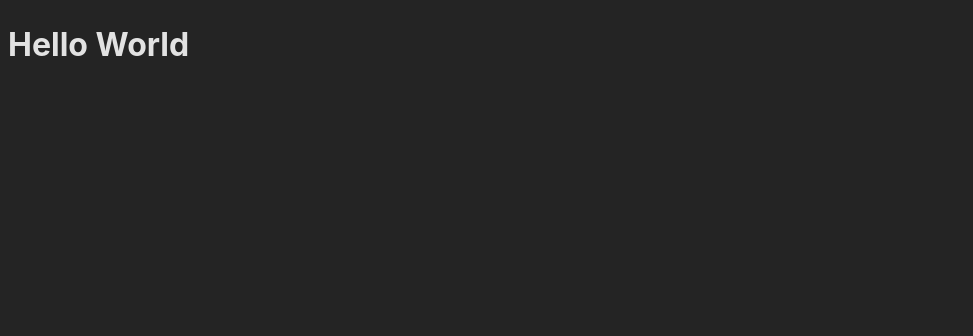
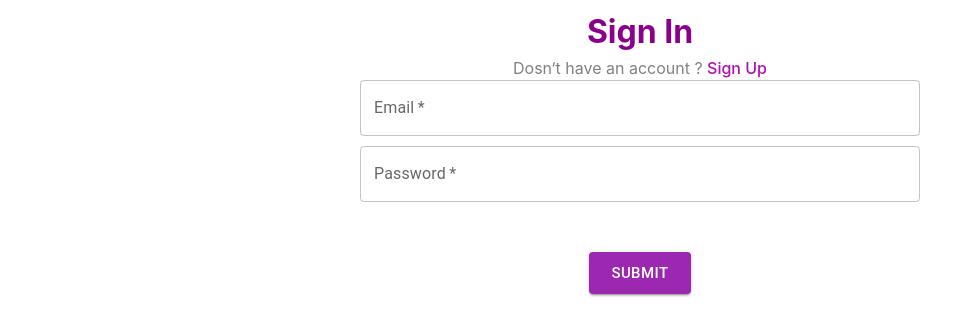
Before and after one commit to rashaaad19/cruddy, a React (Vite) app: page / in a window 1280 px wide. Shown: the top 336 px of the page, without its empty margins (0-973 px from the left). Built offline with nearby package versions, Linux system fonts and the light colour scheme.

Commit message:
added starter elements and form component

```diff
--- a/package.json
+++ b/package.json
@@ -10,8 +10,12 @@
     "preview": "vite preview"
   },
   "dependencies": {
+    "@emotion/react": "^11.11.4",
+    "@emotion/styled": "^11.11.5",
+    "@mui/material": "^5.15.15",
     "react": "^18.2.0",
-    "react-dom": "^18.2.0"
+    "react-dom": "^18.2.0",
+    "styled-components": "^6.1.8"
   },
   "devDependencies": {
     "@types/react": "^18.2.66",
--- a/src/App.jsx
+++ b/src/App.jsx
@@ -1,8 +1,9 @@
-import './App.css'
+import "./App.css";
+import RegisterForm from "./components/RegisterForm";
 
 function App() {
 return(<>
-<h1>Hello World</h1>
+<RegisterForm/>
 </>)
 }
-export default App
+export default App;
--- /dev/null
+++ b/src/components/RegisterForm.jsx
@@ -0,0 +1,112 @@
+import { Button, TextField } from "@mui/material";
+import { useState } from "react";
+import styled from "styled-components";
+
+//styled components
+
+const Container = styled.div`
+  display: flex;
+  flex-direction: column;
+`;
+const FormHeader = styled.div`
+  text-align: center;
+  h1 {
+    color: darkmagenta;
+  }
+  p {
+    color: grey;
+  }
+  a {
+    color: #b40db4;
+    font-weight: 500;
+  }
+`;
+const Form = styled.form`
+  display: flex;
+  flex-direction: column;
+  align-items: center;
+  width: min(100%, 35rem);
+  margin: 0 auto;
+  gap: 10px;
+  div {
+    width: 100%;
+  }
+`;
+const PasswordMsg = styled.p`
+  color: red;
+  margin-block: 8px;
+  visibility: ${({ passwordInvalid }) =>
+    passwordInvalid ? "visible" : "hidden"}; // Dynamically set visibility
+`;
+
+const RegisterForm = () => {
+  const [passwordInvalid, setPasswordInvalid] = useState(false);
+
+  //Form submission handler
+  const handleOnSubmit = (event) => {
+    event.preventDefault();
+    const data = new FormData(event.target);
+    const password = data.get("Password");
+    if (password.length < 6) {
+      console.log("Password is too short !!");
+      setPasswordInvalid(true);
+      return;
+    } else {
+      setPasswordInvalid(false);
+      const userData = {
+        email: data.get("Email"),
+        password: data.get("Password"),
+      };
+      console.log(userData);
+    }
+  };
+
+  return (
+    <>
+      <Container>
+        <FormHeader>
+          <h1>Sign In</h1>
+          <p>
+            Dosn&lsquo;t have an account ? <a>Sign Up</a>
+          </p>
+        </FormHeader>
+        <Form onSubmit={handleOnSubmit}>
+          <TextField
+            required
+            id="outlined-required"
+            label="Email"
+            color="secondary"
+            name="Email"
+            type="email"
+            fullWidth={true}
+          />
+          <div>
+            <TextField
+              required
+              id="outlined-required"
+              label="Password"
+              color="secondary"
+              name="Password"
+              type="password"
+              fullWidth={true}
+              error={passwordInvalid}
+            />
+            <PasswordMsg passwordInvalid={passwordInvalid}>
+              Please enter password that contain more than 6 characters.
+            </PasswordMsg>
+          </div>
+          <Button
+            variant="contained"
+            type="submit"
+            color="secondary"
+            size="large"
+          >
+            Submit
+          </Button>
+        </Form>
+      </Container>
+    </>
+  );
+};
+
+export default RegisterForm;
--- a/src/index.css
+++ b/src/index.css
@@ -4,11 +4,15 @@
   font-weight: 400;
 
   color-scheme: light dark;
-  color: rgba(255, 255, 255, 0.87);
-  background-color: #242424;
+  color: #242424;
+  background-color: #ffffff;
 
   font-synthesis: none;
   text-rendering: optimizeLegibility;
   -webkit-font-smoothing: antialiased;
   -moz-osx-font-smoothing: grayscale;
 }
+
+h1,h2,h3,h4,h5,h6,p,span,a{
+  margin: 0;
+}
```
Also changed, not shown: 1 other file (tests, documents, lock files or other folders).
